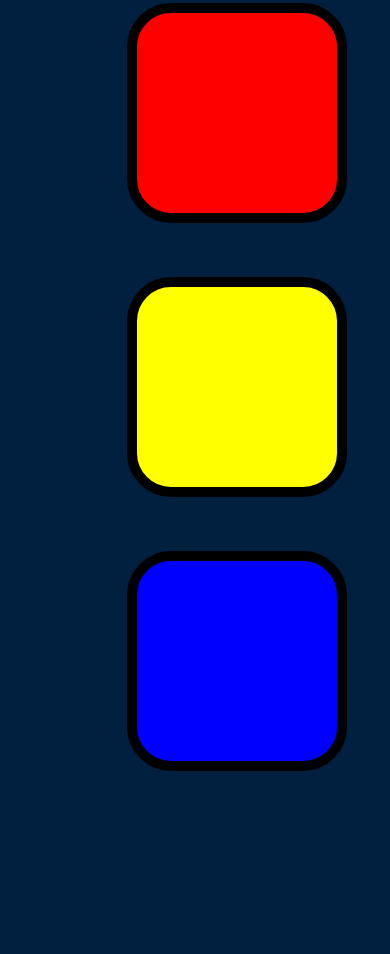
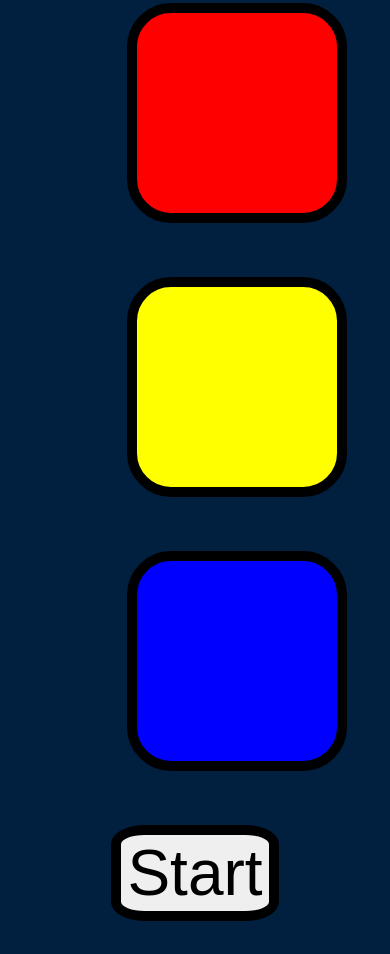
Before and after one commit to phatcharapol/Simon-Game, a plain HTML site: page index.html in a window 390 px wide. Shown: the part 477-1431 px from the top of the page. Before the commit the page ends 1285 px from the top, so only its background shows below. Drawn offline with nearby package versions, Linux system fonts and the light colour scheme.

Commit message:
Make a game For Mobile and Ipad

```diff
--- a/game.js
+++ b/game.js
@@ -10,6 +10,15 @@ $(document).keypress(function (e) {
     if (e.keyCode === 32 && level === 0) {
         nextSequence();
     }
+});
+
+// For Mobile or Ipad
+$(".btn-start").click(function () {
+    // Press SpaceBar And Level 1 will be start ;
+    if(level === 0)
+        nextSequence();
+
+        $(".btn-start").hide();
 });
 
 // User Choose Color
@@ -76,4 +85,7 @@ function gameOver() {
     level = 0;
     userCntClick = 0;
     gamePattern = [];
+
+    // For Mobile or Ipad
+    $(".btn-start").html("Restart").show();
 }
--- a/index.html
+++ b/index.html
@@ -3,6 +3,7 @@
 
 <head>
   <meta charset="utf-8">
+  <meta name="viewport" content="width=device-width, initial-scale=1">
   <title>Simon</title>
   <link rel="stylesheet" href="styles.css">
   <link href="https://fonts.googleapis.com/css?family=Press+Start+2P" rel="stylesheet">
@@ -34,6 +35,10 @@
     </div>
 
   </div>
+  <!-- For Mobiles or IPad -->
+  <div class="contaner">
+    <button class="btn-start">Start</button>
+  </div>
 
   <script src="https://ajax.googleapis.com/ajax/libs/jquery/3.3.1/jquery.min.js"></script>
   <script src="game.js"></script>
--- a/styles.css
+++ b/styles.css
@@ -51,3 +51,19 @@ body {
   box-shadow: 0 0 20px white;
   background-color: grey;
 }
+
+/* For Mobile or IPad*/
+.btn-start {
+  font-size: 4rem ;
+  margin: 25px;
+  display: inline-block;
+  border: 10px solid black;
+  border-radius: 20%;
+  visibility: hidden;
+}
+@media (max-width:1024px){
+  .btn-start {
+    visibility: visible;
+  }
+
+}
```
